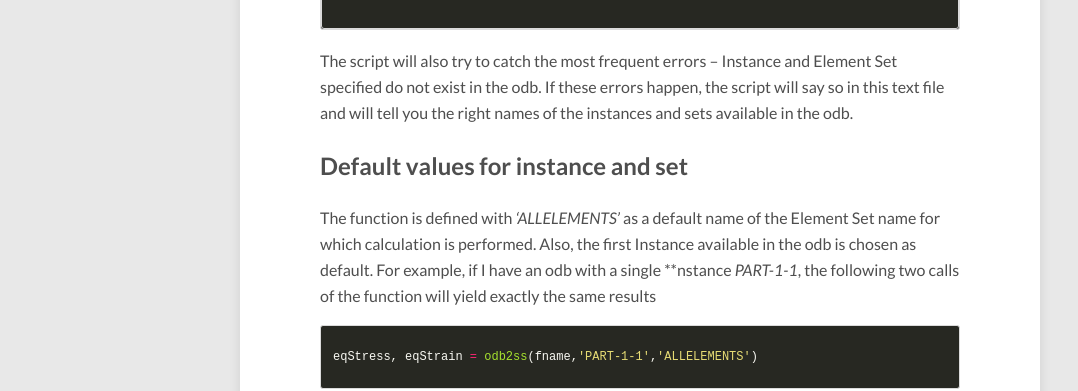
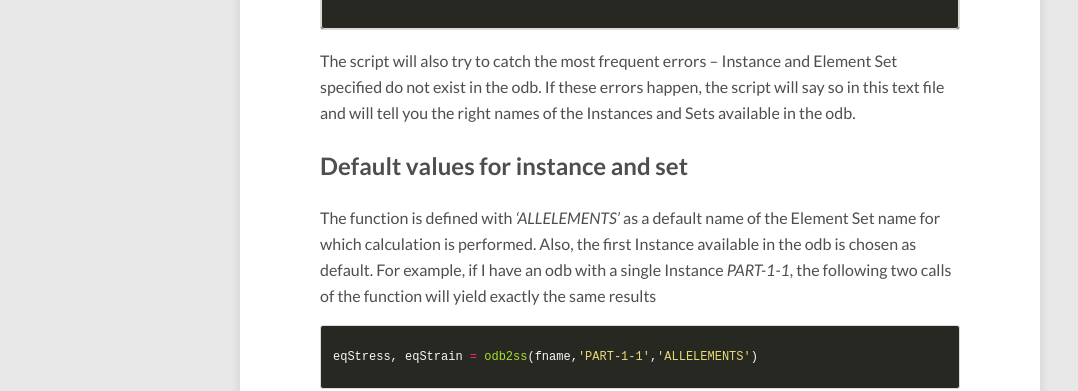
Before and after one commit to latmarat/blog, a Jekyll site: the page built from _posts/2016-05-14-aba-ss.md, in a window 1280 px wide and 900 px high, scrolled down 5359 px. Shown: the part 209-600 px from the top of the window, without its empty margins (0-1078 px from the left). Built offline with Jekyll 4.4.1, drawn with Linux system fonts in a browser that asks for light colours; nearby versions of some CDN libraries; formulas are drawn with MathJax 3; some of the changed text lies outside the part shown.

Commit message:
Further minor fixes

````diff
--- a/_posts/2016-05-14-aba-ss.md
+++ b/_posts/2016-05-14-aba-ss.md
@@ -87,7 +87,7 @@ for i,f in enumerate(odbFiles):
 	eqStress, eqStrain = odb2ss(fname)
 
 	# Save results to npy
-	np.savetxt(fname+'.out',zip(eqStrain,eqStress))
+	np.savetxt(fname + '.out', zip(eqStrain,eqStress))
 
 {% endhighlight %}
 
@@ -140,11 +140,11 @@ Current time frame:  2.0000
 Done with test, spent 6.86 min
 ```
 
-The script will also try to catch the most frequent errors -- Instance and Element Set specified do not exist in the odb. If these errors happen, the script will say so in this text file and will tell you the right names of the instances and sets available in the odb.
+The script will also try to catch the most frequent errors -- Instance and Element Set specified do not exist in the odb. If these errors happen, the script will say so in this text file and will tell you the right names of the Instances and Sets available in the odb.
 
 ## Default values for instance and set
 
-The function is defined with _'ALLELEMENTS'_ as a default name of the Element Set name for which calculation is performed. Also, the first Instance available in the odb is chosen as default. For example, if I have an odb with a single **nstance _PART-1-1_, the following two calls of the function will yield exactly the same results
+The function is defined with _'ALLELEMENTS'_ as a default name of the Element Set name for which calculation is performed. Also, the first Instance available in the odb is chosen as default. For example, if I have an odb with a single Instance _PART-1-1_, the following two calls of the function will yield exactly the same results
 
 {% highlight Python %}
 
````
Also changed, not shown: other parts of _posts/2016-05-14-aba-ss.md (+2 -2 lines).
